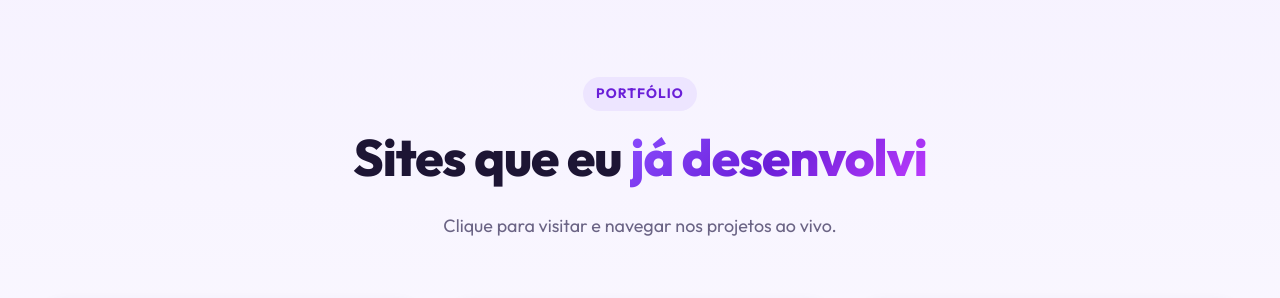
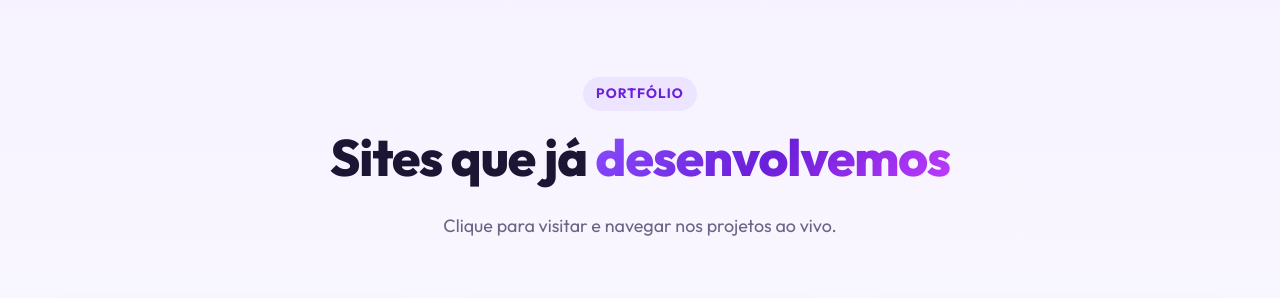
Before and after one commit to AnaniasCode/ananiascode, a plain HTML site: page public/index.html in a window 1280 px wide. Shown: the part 1880-2178 px from the top of the page. Drawn offline with Linux system fonts and the light colour scheme; animation ran at ten frames a second.

Commit message:
Ajusta título do portfólio
Co-Authored-By: Claude Opus 5.5 <noreply@anthropic.com>
Claude-Session: https://claude.ai/code/session_012ifzB6FMTZur3uDNVyDzj1

```diff
--- a/public/index.html
+++ b/public/index.html
@@ -301,7 +301,7 @@
       <div class="container">
         <div class="section__head reveal">
           <span class="eyebrow">Portfólio</span>
-          <h2>Sites que eu <span class="grad">já desenvolvi</span></h2>
+          <h2>Sites que já <span class="grad">desenvolvemos</span></h2>
           <p>Clique para visitar e navegar nos projetos ao vivo.</p>
         </div>
 
```
